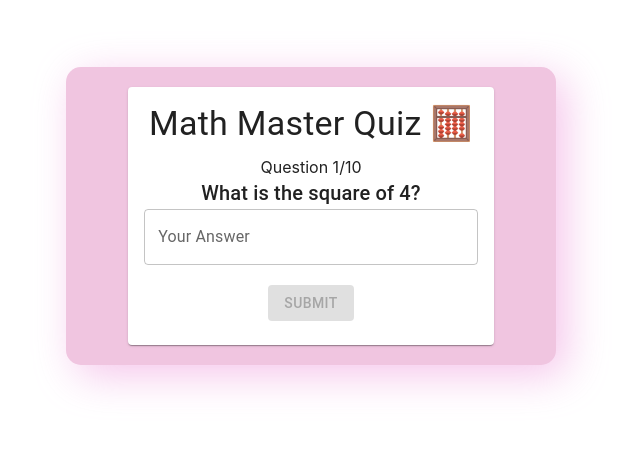
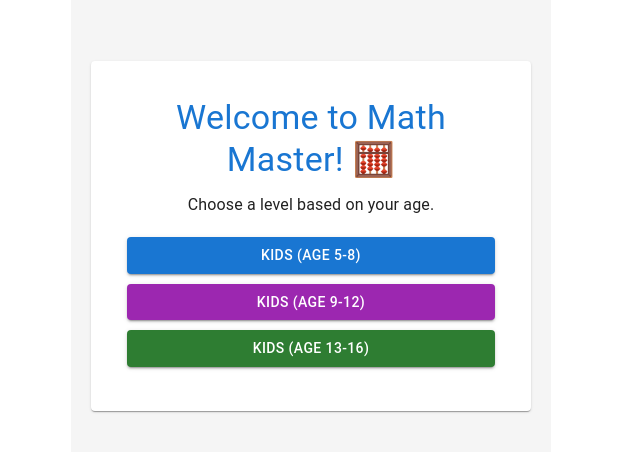
Before and after one commit to Nidyadav/react-Math-master-quiz, a React (Create React App) app: page / in a window 1280 px wide. Shown: the part 184-636 px from the top of the page, without its empty margins (329-969 px from the left). Built offline with nearby package versions, Linux system fonts and the light colour scheme.

Commit message:
Day 19 and Day 20:Added welcome page and different levels of quiz

```diff
--- a/src/App.js
+++ b/src/App.js
@@ -1,11 +1,18 @@
 import './App.css';
+import { BrowserRouter as Router, Route} from "react-router-dom";
 import Quiz from './components/Quiz/Quiz';
 import React from "react";
-//import Quiz from './components/Quiz/Quiz';
+import { Switch } from 'react-router-dom/cjs/react-router-dom.min';
+import Welcome from './components/welcome/welcome';
 function App() {
-  return (
-    <div id="mathapp" className='Mathapp'>
-     <Quiz></Quiz>
+  // return (
+  //   <div id="mathapp" className='Mathapp'>
+  //    <Quiz></Quiz>
+  //   </div>
+  // );
+  return(
+    <div>
+      <Welcome></Welcome>
     </div>
   );
 }
--- /dev/null
+++ b/src/components/welcome/welcome.jsx
@@ -0,0 +1,60 @@
+import React, { useState } from "react";
+import { Button, Card, CardContent, Typography, Box } from "@mui/material";
+import { useHistory } from "react-router-dom";
+import Quiz from "../Quiz/Quiz";
+
+const Welcome = () => {
+    const history = useHistory();
+    const [level, setLevel] = useState("Easy");
+    const handleStartQuiz = (level) => {
+        //if(level==="Easy") {
+        setLevel(level);
+        //}
+    };
+    return (
+
+        <Box
+            display="flex"
+            justifyContent="center"
+            alignItems="center"
+            minHeight="100vh"
+            sx={{ backgroundColor: "#f5f5f5", padding: "20px" }}
+        >
+            <Card sx={{ padding: "20px", maxWidth: "400px", width: "100%", textAlign: "center" }}>
+                <CardContent>
+                    <Typography variant="h4" color="primary" gutterBottom>
+                        Welcome to Math Master! 🧮
+                    </Typography>
+                    <Typography variant="body1" sx={{ marginBottom: "20px" }}>
+                        Choose a level based on your age.
+                    </Typography>
+                    <Button
+                        variant="contained"
+                        color="primary"
+                        sx={{ marginBottom: "10px", width: "100%" }}
+                        onClick={() => handleStartQuiz("Easy")}
+                    >
+                        Kids (Age 5-8)
+                    </Button>
+                    <Button
+                        variant="contained"
+                        color="secondary"
+                        sx={{ marginBottom: "10px", width: "100%" }}
+                        onClick={() => handleStartQuiz("Medium")}
+                    >
+                        kids (Age 9-12)
+                    </Button>
+                    <Button
+                        variant="contained"
+                        color="success"
+                        sx={{ width: "100%" }}
+                        onClick={() => handleStartQuiz("Hard")}
+                    >
+                        kids (Age 13-16)
+                    </Button>
+                </CardContent>
+            </Card>
+        </Box>
+    );
+};
+export default Welcome;
--- /dev/null
+++ b/src/components/welcome/welcome.scss
@@ -0,0 +1,12 @@
+body {
+    font-family: "Roboto", sans-serif;
+    margin: 0;
+    background-color: #eef2f3;
+}
+
+button {
+    font-size: 1rem;
+    padding: 10px;
+    margin: 5px;
+    cursor: pointer;
+}
```
